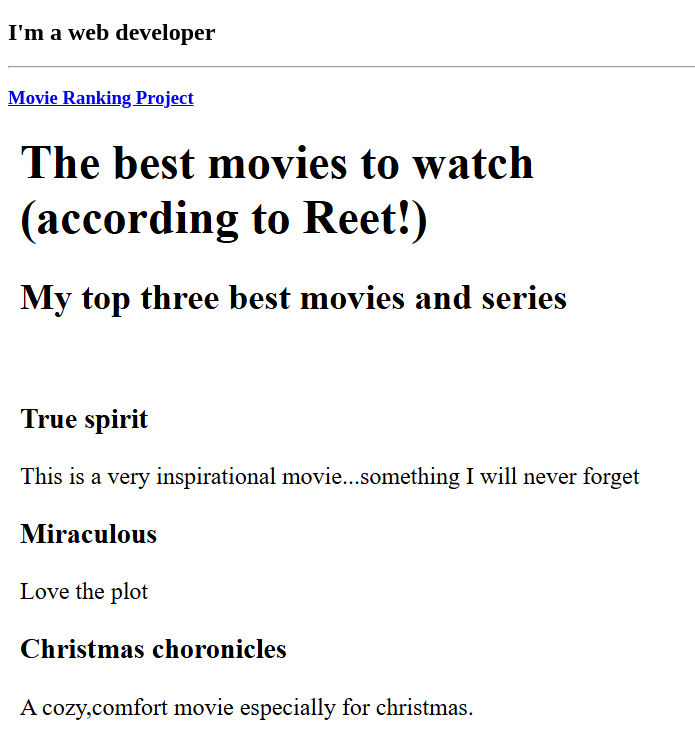
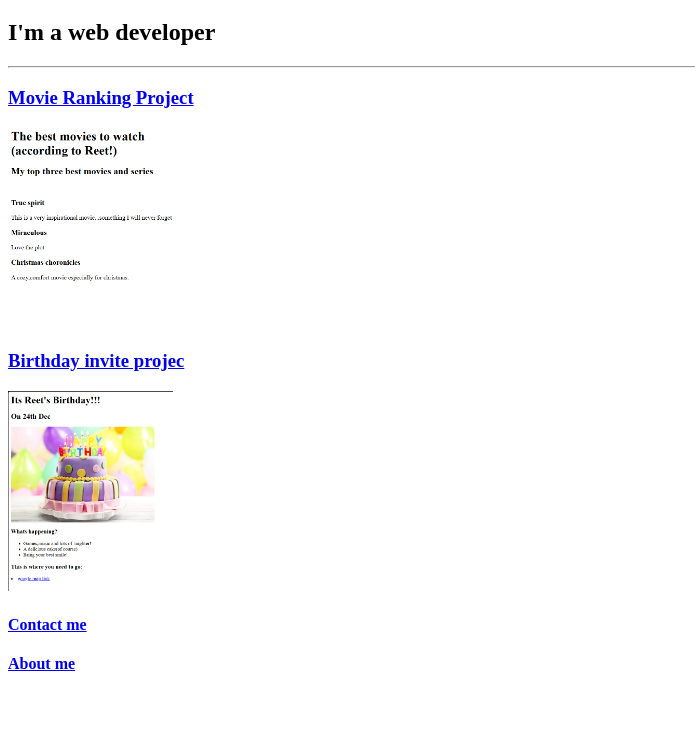
Before and after one commit to reetmalhotra24-debug/html-portfolio, a plain HTML site: page index.html in a window 1280 px wide. Shown: the part 61-800 px from the top of the page, without its empty margins (0-695 px from the left). Drawn offline with Linux system fonts and the light colour scheme.

Commit message:
Add height attribute to project images in index.html

```diff
--- a/index.html
+++ b/index.html
@@ -19,9 +19,9 @@
 <h2>I'm a web developer</h2>
 <hr />
 <h3><a href="./public/2.4 Movie Ranking Project/">Movie Ranking Project</a></h3>
-<img src="./assets/images/movie ranking image .png"alt="movie ranking project preview"/>
+<img src="./assets/images/movie ranking image .png" height="200" alt="birthday invite project preview"/>
 <h3><a href="./public/3.4 Birthday Invite Project/"> Birthday invite projec</a></h3>
-<img src="./assets/images/birthday preview image.png"alt="Birthday invite project image preview"/>
+<img src="./assets/images/birthday preview image.png" height="200" alt="birthday invite project preview"/>
 <!-- TODO 7: Add the Contact Me and About Me page links -->
 <h4><a href="./public/contact.html">Contact me</a></h4>
 <h4><a href="./public/about.html">About me</a></h4>
```
